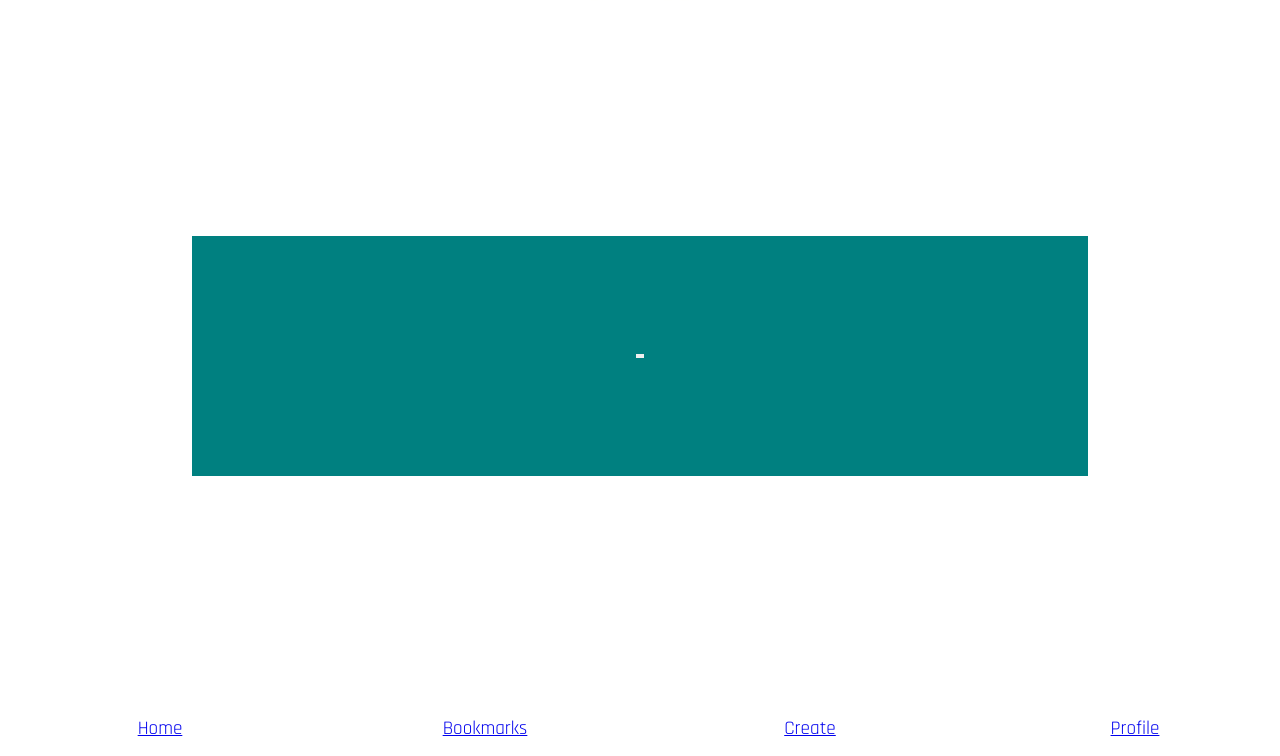
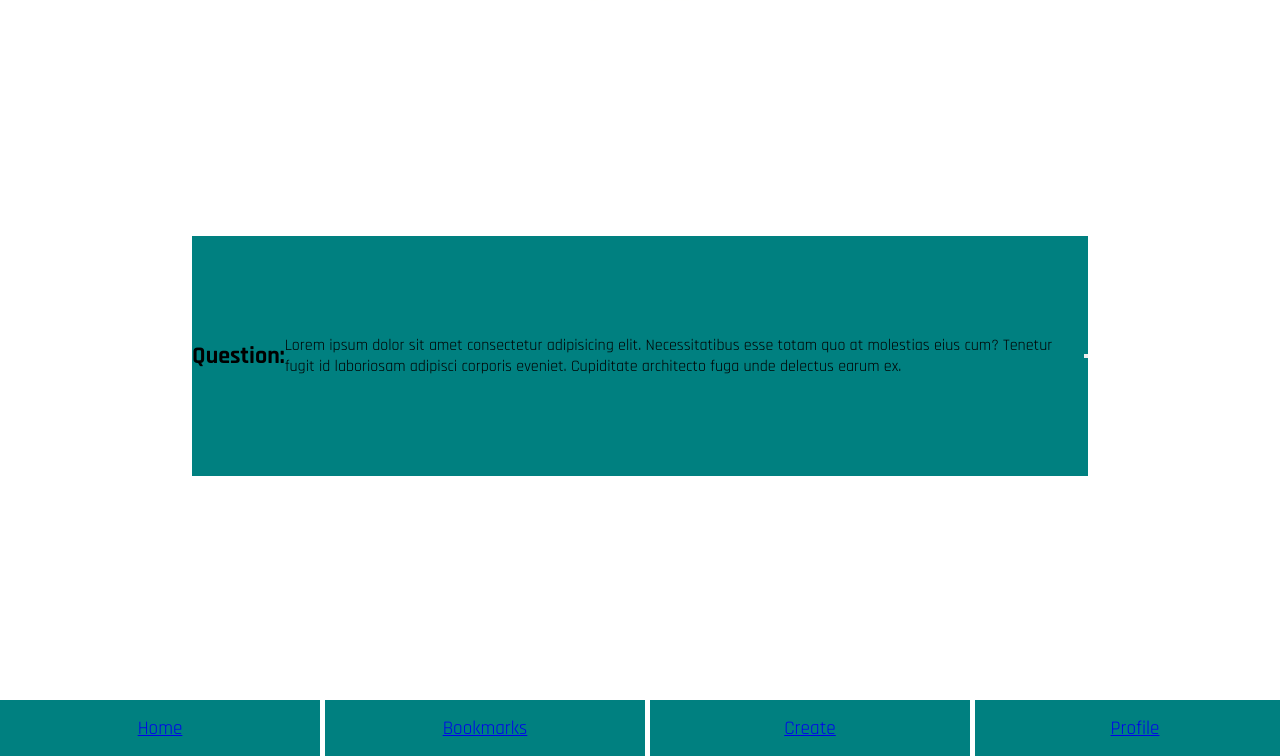
Before and after one commit to JoaLehma/Personal-Quiz-App, a plain HTML site: page index.html in a window 1280 px wide. Shown: the part 44-800 px from the top of the page. Drawn offline with Linux system fonts and the light colour scheme.

Commit message:
Update Quiz-Card

```diff
--- a/css/header.css
+++ b/css/header.css
@@ -1,4 +1,4 @@
-.header_area {
+.header-area {
   width: 100vw;
   height: 5vh;
   background-color: var(--primary-color);
--- a/css/nav.css
+++ b/css/nav.css
@@ -1,19 +1,19 @@
-.nav_area {
-  width: 100vw;
-  height: 7vh;
+.nav__list {
   position: absolute;
   bottom: 0px;
-  background-color: white;
-}
-
-.nav_list {
   list-style-type: none;
   font-size: 1.2rem;
   align-items: stretch;
   display: grid;
   grid-template-columns: repeat(4, 25vw);
   grid-template-rows: 7vh;
-  align-items: center;
-  justify-items: center;
   column-gap: 5px;
 }
+
+.nav__list__item {
+  background-color: var(--primary-color);
+  display: flex;
+  justify-content: center;
+  align-items: center;
+  color: var(--primary-contrast-color);
+}
--- a/css/question-card.css
+++ b/css/question-card.css
@@ -1,4 +1,4 @@
-.question_card_container {
+.question__card {
   width: 70vw;
   height: 30vh;
   position: absolute;
--- a/index.html
+++ b/index.html
@@ -16,27 +16,33 @@
 
   <body>
     <header>
-      <article class="header_area">
+      <article class="header-area">
         <h1>Quiz App</h1>
       </article>
     </header>
     <main>
-      <section class="main_area">
-        <article class="question_card_container">
-          <h2></h2>
-          <p></p>
-          <button></button>
+      <section class="content-area">
+        <article class="question__card">
+          <h2>Question:</h2>
+          <p>
+            Lorem ipsum dolor sit amet consectetur adipisicing elit.
+            Necessitatibus esse totam quo at molestias eius cum? Tenetur fugit
+            id laboriosam adipisci corporis eveniet. Cupiditate architecto fuga
+            unde delectus earum ex.
+          </p>
           <button></button>
         </article>
       </section>
     </main>
     <nav>
-      <article class="nav_area">
-        <ul class="nav_list">
-          <li class="nav_list_element"><a href="/index.html">Home</a></li>
-          <li><a href="/bookmarks.html">Bookmarks</a></li>
-          <li><a href="/creacte.html">Create</a></li>
-          <li><a href="/profile.html">Profile</a></li>
+      <article class="nav-area">
+        <ul class="nav__list">
+          <li class="nav__list__item"><a href="/index.html">Home</a></li>
+          <li class="nav__list__item">
+            <a href="/bookmarks.html">Bookmarks</a>
+          </li>
+          <li class="nav__list__item"><a href="/creacte.html">Create</a></li>
+          <li class="nav__list__item"><a href="/profile.html">Profile</a></li>
         </ul>
       </article>
     </nav>
--- a/styles.css
+++ b/styles.css
@@ -1,4 +1,4 @@
-@import url(./css/base.css);
+@import url(/base.css);
 @import url(./css/header.css);
 @import url(./css/main.css);
 @import url(./css/nav.css);
```
Also changed, not shown: base.css (renamed from css/base.css).
